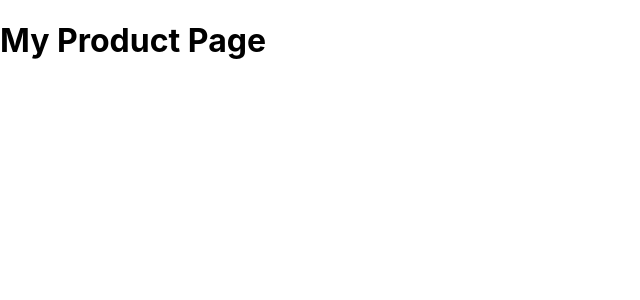
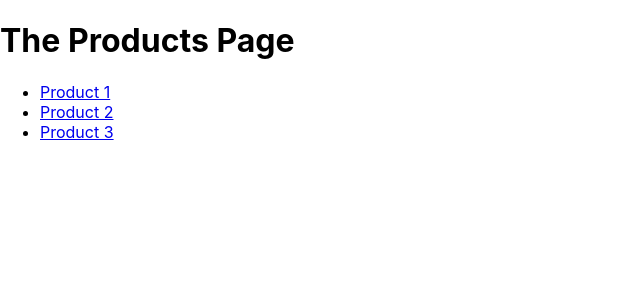
Before and after one commit to omkarg01/ReactLMS, a React (Create React App) app: page /products in a window 1280 px wide. Shown: the top 300 px of the page, without its empty margins (0-640 px from the left). Built offline with nearby package versions, Linux system fonts and the light colour scheme.

Commit message:
Dynamic route

```diff
--- a/src/App.jsx
+++ b/src/App.jsx
@@ -2,17 +2,20 @@
 import { createBrowserRouter, RouterProvider } from "react-router-dom";
 import Home from "./components/Home";
 import Product from "./components/Product";
+import ProductDetail from "./components/ProductDetail";
 
 // http://example.com/ - Home
 // http://example.com/products - Products
+// http://example.com/products/:productId - ProductDetail
 
 const router = createBrowserRouter([
   { path: "/", element: <Home /> },
   { path: "/products", element: <Product /> },
+  { path: "/products/:productId", element: <ProductDetail /> },
 ]);
 
 const App = () => {
   return <RouterProvider router={router} />;
 };
 
-export default App
+export default App;
--- a/src/components/Product.jsx
+++ b/src/components/Product.jsx
@@ -1,10 +1,25 @@
-import React from 'react'
+import React from "react";
+import { Link } from "react-router-dom";
 
 const Product = () => {
+  const PRODUCTS = [
+    { id: "p1", title: "Product 1" },
+    { id: "p2", title: "Product 2" },
+    { id: "p3", title: "Product 3" },
+  ];
 
   return (
-    <h1>My Product Page</h1>
-  )
-}
+    <>
+      <h1>The Products Page</h1>
+      <ul>
+        {PRODUCTS.map((prod) => (
+          <li key={prod.id}>
+            <Link to={`/products/${prod.id}`}>{prod.title}</Link>
+          </li>
+        ))}
+      </ul>
+    </>
+  );
+};
 
-export default Product
+export default Product;
--- /dev/null
+++ b/src/components/ProductDetail.jsx
@@ -0,0 +1,15 @@
+import React from "react";
+import { useParams } from 'react-router-dom';
+
+const ProductDetail = () => {
+  const params = useParams()
+
+  return (
+    <div>
+      <h1>ProductDetail</h1>
+      {params.productId}
+    </div>
+  );
+};
+
+export default ProductDetail;
```
